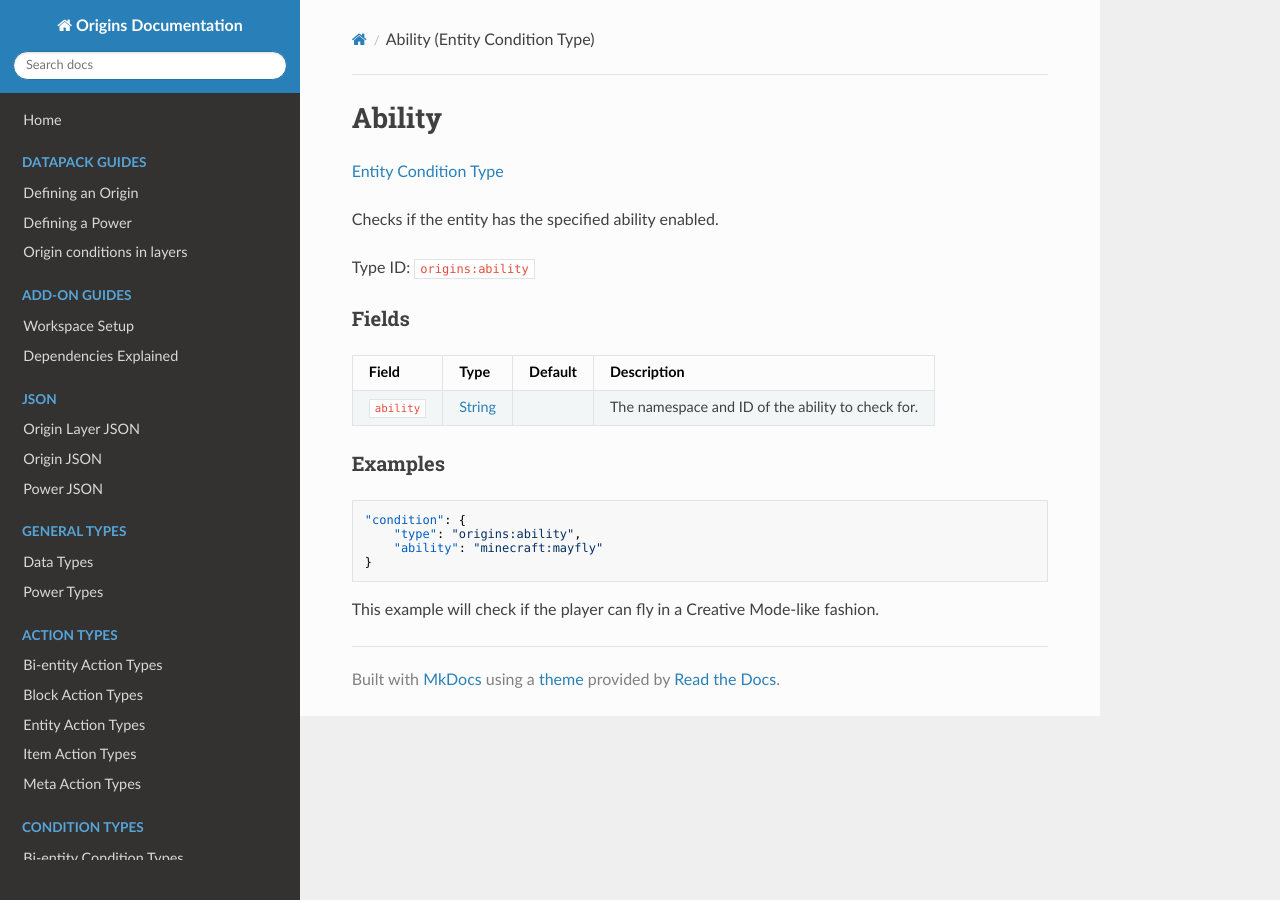
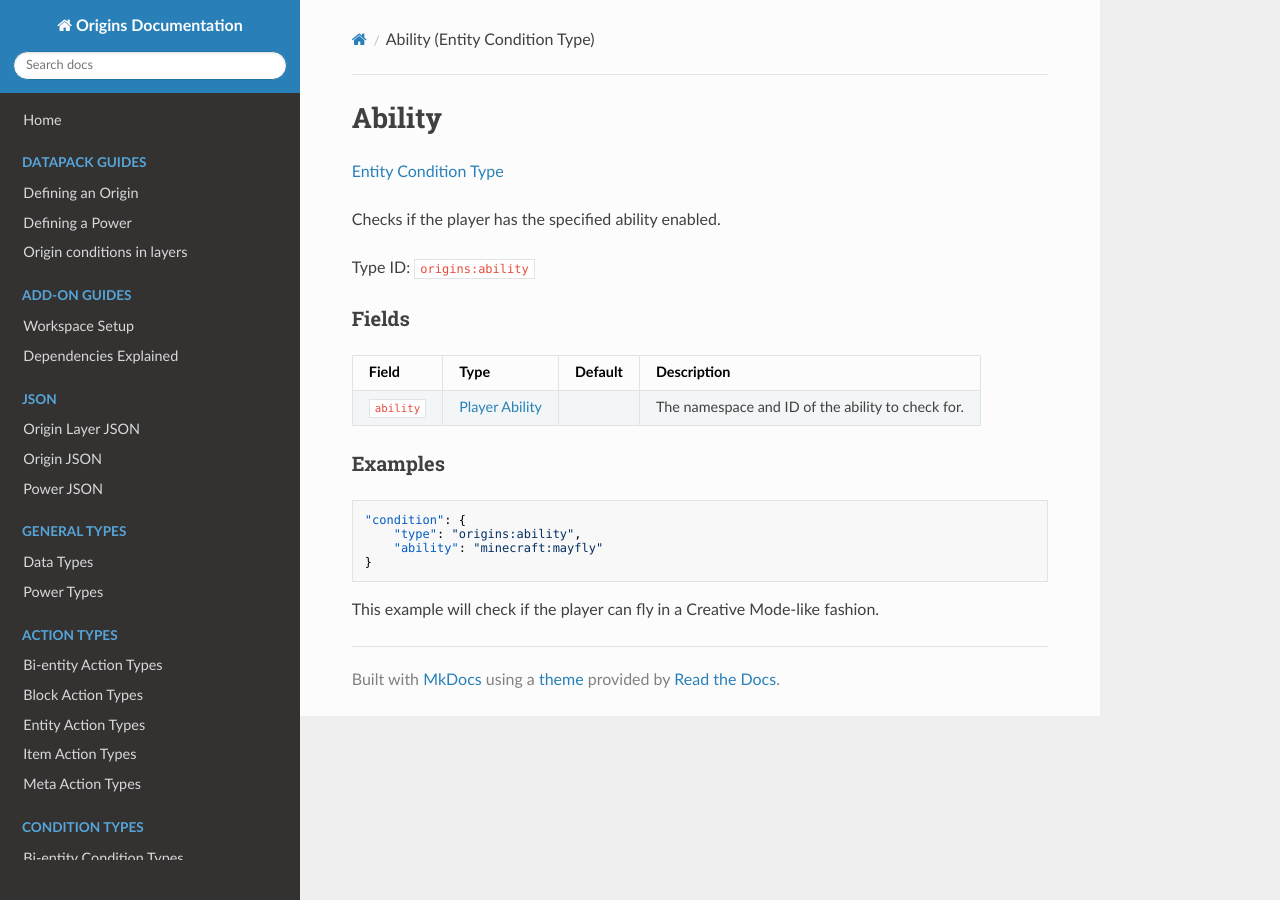
Before and after one commit to apace100/origins-docs, an MkDocs documentation site: the page built from docs/types/entity_condition_types/ability.md, in a window 1280 px wide. Built offline with MkDocs 1.6.1, drawn with Linux system fonts in a browser that asks for light colours; nearby versions of some CDN libraries.

Commit message:
Updated `ability.md` (Entity Condition Types) * Changed the ref. hyperlink for the `ability` field

```diff
--- a/docs/types/entity_condition_types/ability.md
+++ b/docs/types/entity_condition_types/ability.md
@@ -7,7 +7,7 @@ date: 2021-12-07
 
 [Entity Condition Type](../entity_condition_types.md)
 
-Checks if the entity has the specified ability enabled.
+Checks if the player has the specified ability enabled.
 
 Type ID: `origins:ability`
 
@@ -16,7 +16,7 @@ Type ID: `origins:ability`
 
 Field | Type | Default | Description
 ------|------|---------|------------
-`ability` | [String](../data_types/string.md) | | The namespace and ID of the ability to check for.
+`ability` | [Player Ability](../../misc/extras/player_abilities.md) | | The namespace and ID of the ability to check for.
 
 
 ### Examples
```
